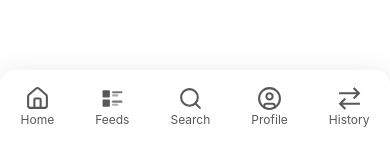
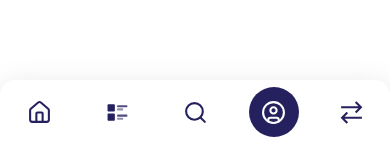
Before and after one commit to ShabbeerLio/sadaqah-app, a React (Create React App) app: page /profile in a window 390 px wide. Shown: the part 699-841 px from the top of the page. Built offline with nearby package versions, Linux system fonts and the light colour scheme.

Commit message:
nav bar bottom, history page

```diff
--- a/src/Components/Navbar/Pnav.css
+++ b/src/Components/Navbar/Pnav.css
@@ -17,6 +17,9 @@
 }
 .Pnav ul li {
   display: flex;
+  align-items: center;
+    justify-content: center;
+    padding: 20px 0;
 }
 .Pnav ul li a {
   display: flex;
@@ -24,13 +27,63 @@
   justify-content: center;
   flex-direction: column;
   text-decoration: none;
-  color:  rgb(88, 88, 88);
+  color:  #25205E;
   cursor: pointer;
   font-size: 12px;
 }
 .Pnav ul li a svg{
   font-size: 25px;
-  color: rgb(88, 88, 88);
+  color: #25205E;
+}
+
+/*  */
+
+.Pnav ul {
+    display: flex;
+    margin: 0;
+    padding: 0;
+    list-style: none;
+    position: relative;
+}
+
+.Pnav li {
+    flex: 1;
+}
+
+.nav-link {
+    display: flex;
+    align-items: center;
+    justify-content: center;
+    padding: 0px 12px;
+    text-decoration: none;
+    color: #333;
+    position: relative;
+    z-index: 1;
+    font-weight: 500;
+    transition: color 0.5s ease;
+}
+
+.nav-link.active{
+    color: white;
+}
+.nav-link:focus{
+    color: white;
+}
+.nav-link.active svg{
+    color: white;
+}
+
+.Pnav .highlight {
+    position: absolute;
+    top: 10%;
+    bottom: 0;
+    height: 50px;
+    width: 50px;
+    background-color: #25205E;
+    transition: left 0.3s ease, width 0.3s ease;
+    z-index: 0;
+    border-radius: 50px;
+    border: none;
 }
 @media only screen and (max-width: 990px) {
     .Pnav{
--- a/src/Components/Navbar/Pnav.js
+++ b/src/Components/Navbar/Pnav.js
@@ -1,34 +1,53 @@
-import React from 'react'
-import "./Pnav.css"
-import { Link } from 'react-router-dom'
+import React, { useEffect, useRef, useState } from 'react';
+import './Pnav.css';
+import { NavLink, useLocation } from 'react-router-dom';
 import { LuHouse, LuCircleUser, LuSearch } from "react-icons/lu";
 import { GrTransaction } from "react-icons/gr";
 import { CgFeed } from "react-icons/cg";
 
+const Pnav = () => {
+    const location = useLocation();
+    const [activeLeft, setActiveLeft] = useState(0);
+    const [activeWidth, setActiveWidth] = useState(0);
+    const navRefs = useRef([]);
 
+    useEffect(() => {
+        const current = navRefs.current.find(
+            ref => ref && ref.dataset.path === location.pathname
+        );
+        if (current) {
+            setActiveLeft(current.offsetLeft);
+            setActiveWidth(current.offsetWidth);
+        }
+    }, [location]);
 
-const Pnav = () => {
+    const links = [
+        { to: "/", label: "Home", icon: <LuHouse /> },
+        { to: "/feeds", label: "Feeds", icon: <CgFeed /> },
+        { to: "/search", label: "Search", icon: <LuSearch /> },
+        { to: "/profile", label: "Profile", icon: <LuCircleUser /> },
+        { to: "/history", label: "History", icon: <GrTransaction /> },
+    ];
+
     return (
-        <div className='Pnav'>
+        <div className="Pnav">
+            <div className="highlight" style={{ left: activeLeft }} />
             <ul>
-                <li>
-                    <Link to={"/"}><LuHouse />Home</Link>
-                </li>
-                <li>
-                    <Link to={"/feeds"}><CgFeed />Feeds</Link>
-                </li>
-                <li>
-                    <Link to={"/search"}><LuSearch />Search</Link>
-                </li>
-                <li>
-                    <Link to={"/profile"}><LuCircleUser />Profile</Link>
-                </li>
-                <li>
-                    <Link to={"/history"}> <GrTransaction />History</Link>
-                </li>
+                {links.map((link, index) => (
+                    <li key={index}>
+                        <NavLink
+                            to={link.to}
+                            className="nav-link"
+                            data-path={link.to}
+                            ref={el => navRefs.current[index] = el}
+                        >
+                            {link.icon}
+                        </NavLink>
+                    </li>
+                ))}
             </ul>
         </div>
-    )
-}
+    );
+};
 
-export default Pnav
+export default Pnav;
--- a/src/Pages/History/History.css
+++ b/src/Pages/History/History.css
@@ -41,9 +41,10 @@
   border-radius: 8px;
   padding: 1rem;
   width: 100%;
+  box-shadow: 0 2px 6px rgba(0, 0, 0, 0.1);
 }
 .history-left h1 {
-  color: #25205E;
+  color: #25205e;
   font-weight: 600;
   font-size: 20px;
 }
@@ -82,8 +83,9 @@
   justify-content: space-between;
   width: 100%;
   padding: 1rem;
-  background-color: #ebebeb;
+  background-color: white;
   border-radius: 8px;
+  box-shadow: 0 2px 6px rgba(0, 0, 0, 0.1);
 }
 
 .history-card-detail {
@@ -139,4 +141,15 @@
   .history-right-card {
     width: 100%;
   }
+  .history-left {
+    padding: 0 10px;
+  }
+
+  .date-filter {
+  padding: 0;
 }
+  .history-right {
+    background-color: #f0f0f0;
+    padding: 1rem;
+  }
+}
```
